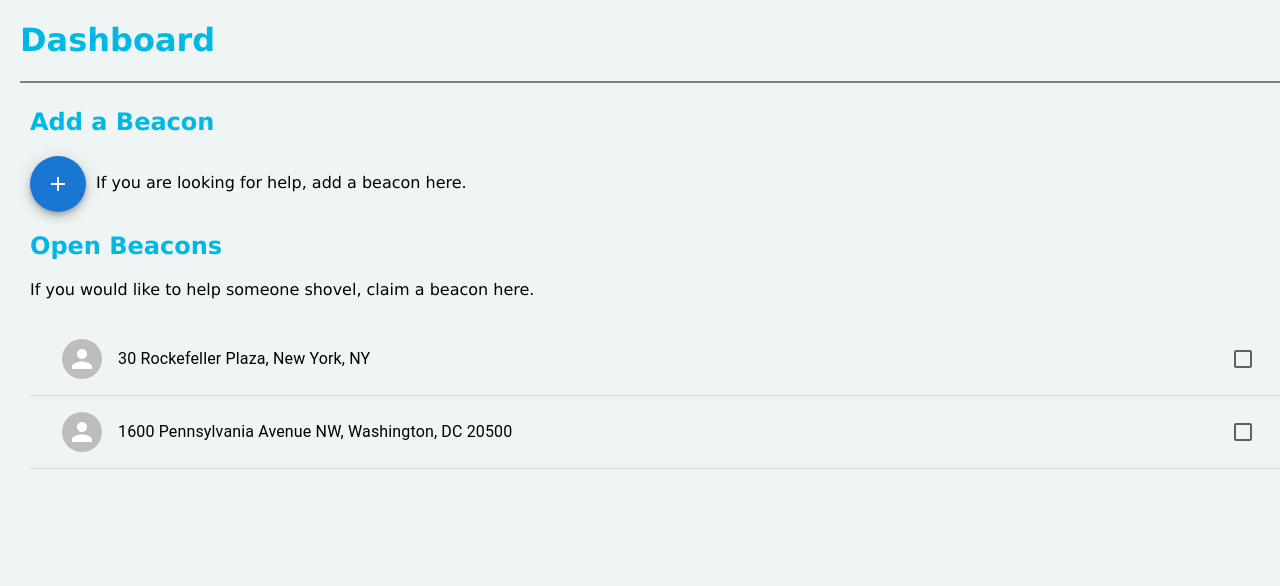
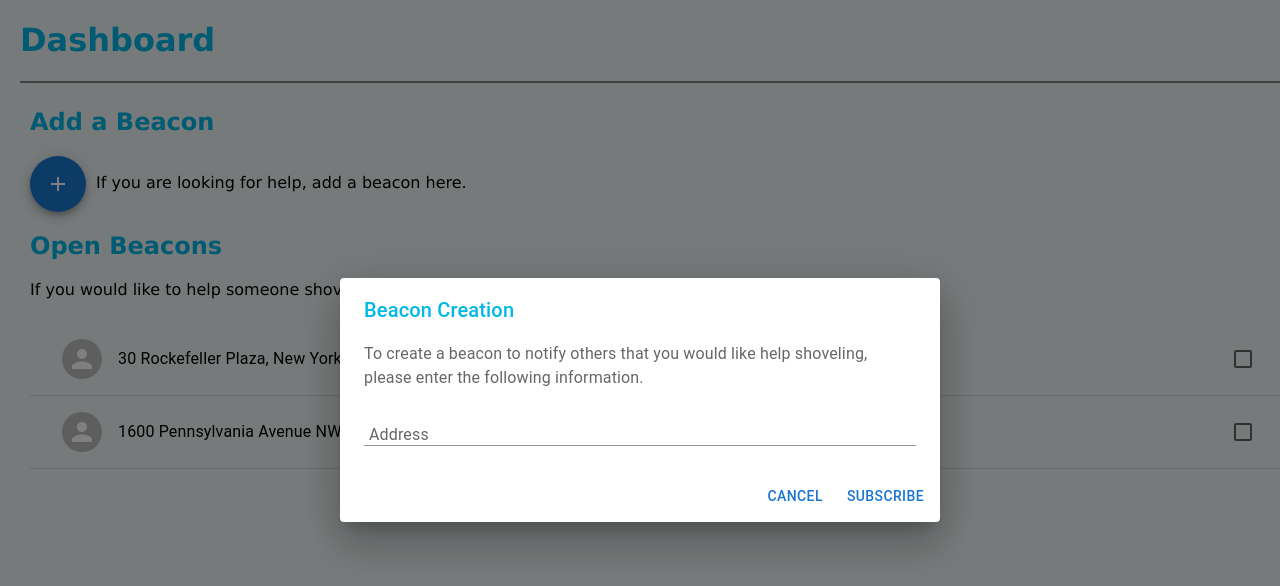
Before and after one commit to upsideon/shoveler, a React (Create React App) app in the folder frontend/: page /dashboard in a window 1280 px wide. Both pictures are taken after a click on the button "add". Shown: the top 586 px of the page. Built offline with nearby package versions, Linux system fonts and the light colour scheme.

Commit message:
Adding the ability to add beacons from the frontend.

```diff
--- a/frontend/src/Beacons.js
+++ b/frontend/src/Beacons.js
@@ -1,8 +1,15 @@
 import axios from 'axios';
 import React from 'react';
+import { useState } from 'react';
 
 import AddIcon from '@mui/icons-material/Add';
 import Avatar from '@mui/material/Avatar';
+import Button from '@mui/material/Button';
+import Dialog from '@mui/material/Dialog';
+import DialogActions from '@mui/material/DialogActions';
+import DialogTitle from '@mui/material/DialogTitle';
+import DialogContent from '@mui/material/DialogContent';
+import DialogContentText from '@mui/material/DialogContentText';
 import Checkbox from '@mui/material/Checkbox';
 import Fab from '@mui/material/Fab';
 import IconButton from '@mui/material/IconButton';
@@ -12,6 +19,7 @@ import ListItemAvatar from '@mui/material/ListItemAvatar';
 import ListItemButton from '@mui/material/ListItemButton';
 import ListItemText from '@mui/material/ListItemText';
 import RemoveCircleOutlineIcon from '@mui/icons-material/RemoveCircleOutline';
+import TextField from '@mui/material/TextField';
 
 import {StatusCodes as HttpStatus} from 'http-status-codes';
 import { getHeaders } from './SignUp';
@@ -46,23 +54,88 @@ class Beacon extends React.Component {
   }
 }
 
+class AddBeaconForm extends React.Component {
+  constructor(props) {
+    super(props);
+    this.props = props;
+    this.state = {};
+    this.handleClose = this.props.handleClose;
+    this.handleSubmit = this.handleSubmit.bind(this);
+  }
+
+  async handleSubmit(event) {
+    event.preventDefault();
+    const addressTextField = document.getElementById('address');
+    const address = addressTextField.value;
+    const response = await axios.post(
+      'http://localhost:8080/beacons',
+      { address },
+      getHeaders(),
+    );
+    this.handleClose();
+  }
+
+  render() {
+    return (
+       <Dialog
+         open={this.props.open}
+         onClose={this.handleClose}
+       >
+        <DialogTitle>Beacon Creation</DialogTitle>
+        <DialogContent>
+          <DialogContentText>
+            To create a beacon to notify others that you would like help shoveling,
+            please enter the following information.
+          </DialogContentText>
+          <TextField
+            autoFocus
+            margin="dense"
+            id="address"
+            label="Address"
+            type="address"
+            fullWidth
+            variant="standard"
+          />
+        </DialogContent>
+        <DialogActions>
+          <Button onClick={this.handleClose}>Cancel</Button>
+          <Button onClick={this.handleSubmit}>Subscribe</Button>
+        </DialogActions>
+      </Dialog>
+    );
+  }
+}
+
 class AddBeacon extends React.Component {
   constructor(props) {
     super(props);
     this.props = props;
     this.state = {
       beacons: [],
+      addModalOpen: false,
     };
+    this.addOnClick = this.addOnClick.bind(this);
     this.deleteOnClick = this.deleteOnClick.bind(this);
+    this.getBeacons = this.getBeacons.bind(this);
+    this.handleClose = this.handleClose.bind(this);
   }
 
   async componentDidMount () {
+    const beacons = await this.getBeacons();
+    this.setState({ beacons });
+  }
+
+  async getBeacons() {
     const response = await axios.get(
       'http://localhost:8080/beacons',
       getHeaders(),
     );
     const beacons = JSON.parse(response.data);
-    this.setState({ beacons });
+    return beacons;
+  }
+
+  addOnClick() {
+    this.setState({ addModalOpen: true });
   }
 
   deleteOnClick(id) {
@@ -80,12 +153,24 @@ class AddBeacon extends React.Component {
     };
   }
 
+  async handleClose() {
+    this.setState({
+      addModalOpen: false,
+      beacons: await this.getBeacons(),
+    });
+  }
+
   render() {
     return (
       <div className="beacon-sections add-beacon">
         <h2>Add a Beacon</h2>
         <div className="add-beacon-subheader">
-          <Fab className="add-button" color="primary" aria-label="add">
+          <Fab
+            className="add-button"
+            onClick={this.addOnClick}
+            color="primary"
+            aria-label="add"
+          >
             <AddIcon />
           </Fab>
           <p className="add-description">If you are looking for help, add a beacon here.</p>
@@ -102,6 +187,7 @@ class AddBeacon extends React.Component {
             />
           })
         }
+        <AddBeaconForm open={this.state.addModalOpen} handleClose={this.handleClose}/>
       </div>
     );
   }
```
